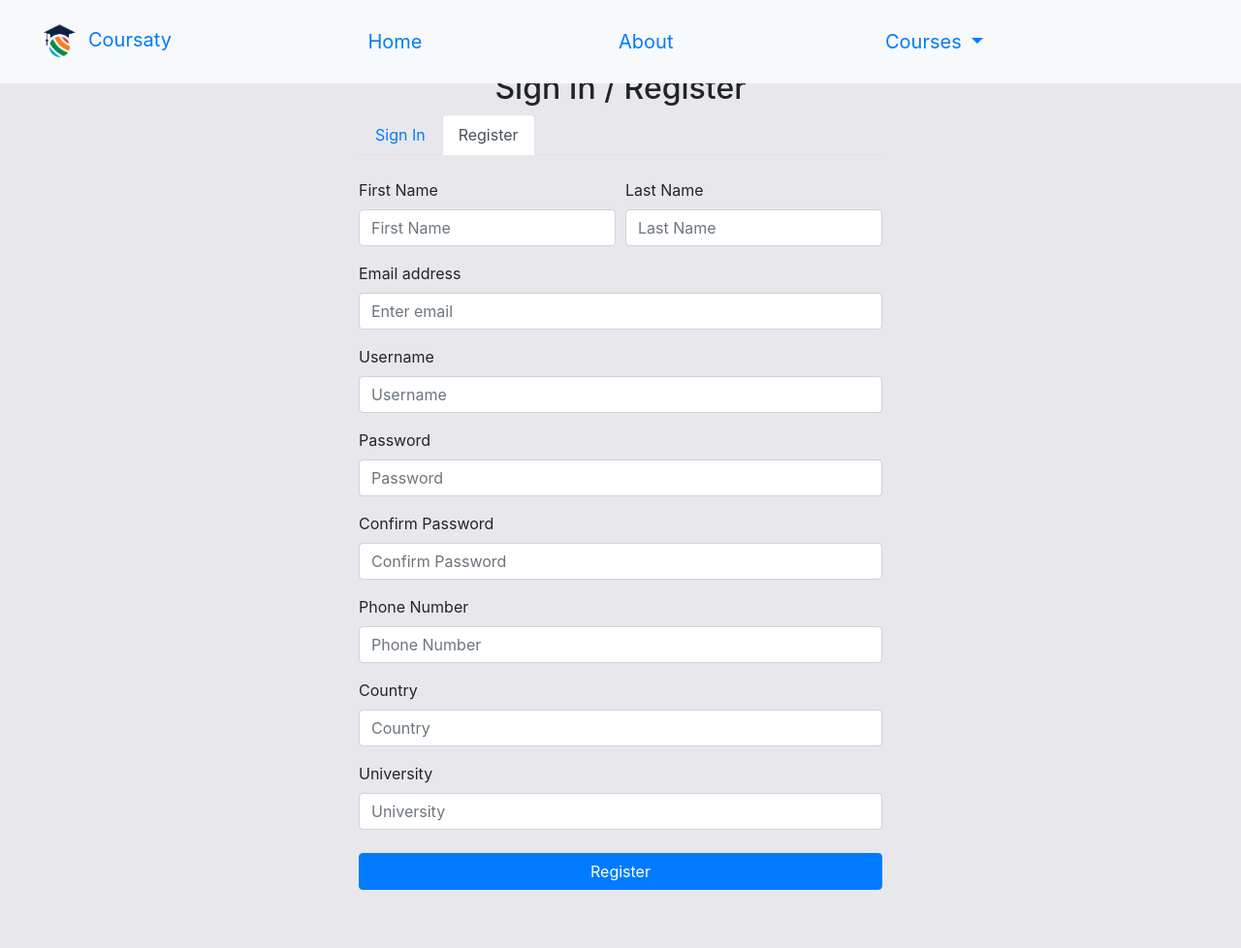
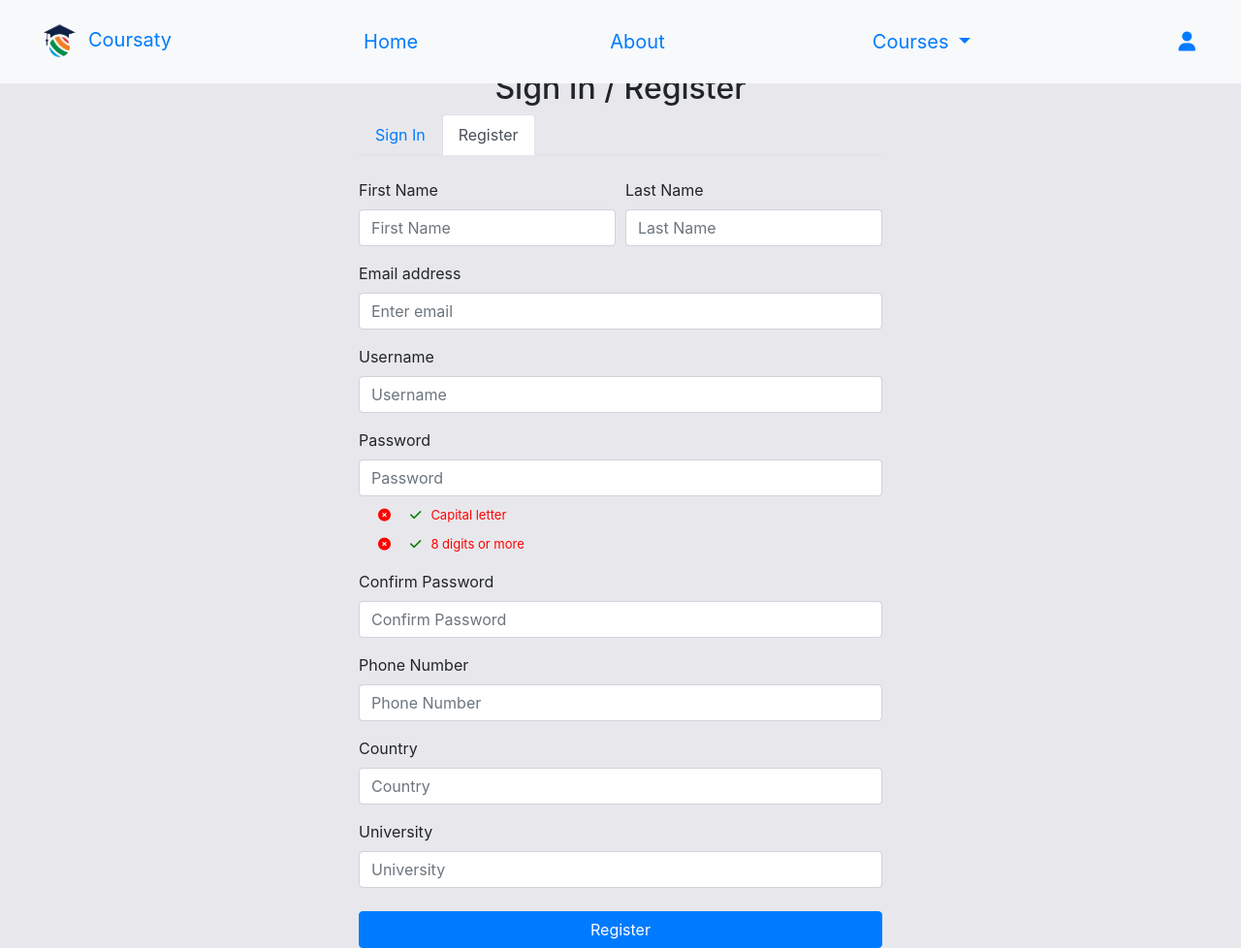
Before and after one commit to M2hmoud2del/Courses-Site, a PHP site: page /login_register.php in a window 1280 px wide, after a click on "Register". Shown: the whole page at 97% size. Before the commit the page ends 918 px from the top, so only its background shows below. Run offline with PHP 8.4, Linux system fonts and the light colour scheme.

Commit message:
pass validation

```diff
--- a/index.css
+++ b/index.css
@@ -86,8 +86,8 @@
             max-width: 800px; /* Max width to limit expansion */
         }
 .para{
+    margin: auto;
     margin-top: 10%;
-
 }
 .box img{
     margin: auto;
--- a/login_register.php
+++ b/login_register.php
@@ -9,6 +9,7 @@ session_start(); // Start session to access session variables
     <meta name="viewport" content="width=device-width, initial-scale=1, shrink-to-fit=no">
     <link rel="icon" href="img/logo.png" type="image/png">
     <title>Sign In / Register</title>
+    <link rel="stylesheet" href="https://cdnjs.cloudflare.com/ajax/libs/font-awesome/6.5.2/css/all.min.css"/>
     <link href="https://maxcdn.bootstrapcdn.com/bootstrap/4.5.2/css/bootstrap.min.css" rel="stylesheet">
 </head>
 <body style="background-color: rgb(232, 232, 236);">
@@ -36,6 +37,7 @@ session_start(); // Start session to access session variables
                             <div class="form-group">
                                 <label for="login-password">Password</label>
                                 <input type="password" class="form-control" name="password" id="login-password" placeholder="Password" required>
+
                             </div>
                             <div class="form-check">
                                 <input type="checkbox" class="form-check-input" id="rememberMe">
@@ -82,6 +84,9 @@ session_start(); // Start session to access session variables
                             <div class="form-group">
                                 <label for="register-password">Password</label>
                                 <input type="password" class="form-control" name="password" id="register-password" placeholder="Password" required>
+                                <i class="fa-solid fa-circle-xmark" style="color:red; margin-left:20px; font-size:small;"></i><i class="fa-solid fa-check" style="color:green; margin-left:20px; font-size:small;"></i><label style="margin:10px; margin-bottom: 0px; color:red; font-size:small;">Capital letter</label> <br>
+                                <i class="fa-solid fa-circle-xmark" style="color:red; margin-left:20px; font-size:small;"></i><i class="fa-solid fa-check" style="color:green; margin-left:20px; font-size:small;"></i><label style="margin:10px; margin-bottom: 0px; color:red; font-size:small;">8 digits or more</label>
+
                             </div>
                             <div class="form-group">
                                 <label for="register-confirm-password">Confirm Password</label>
```
